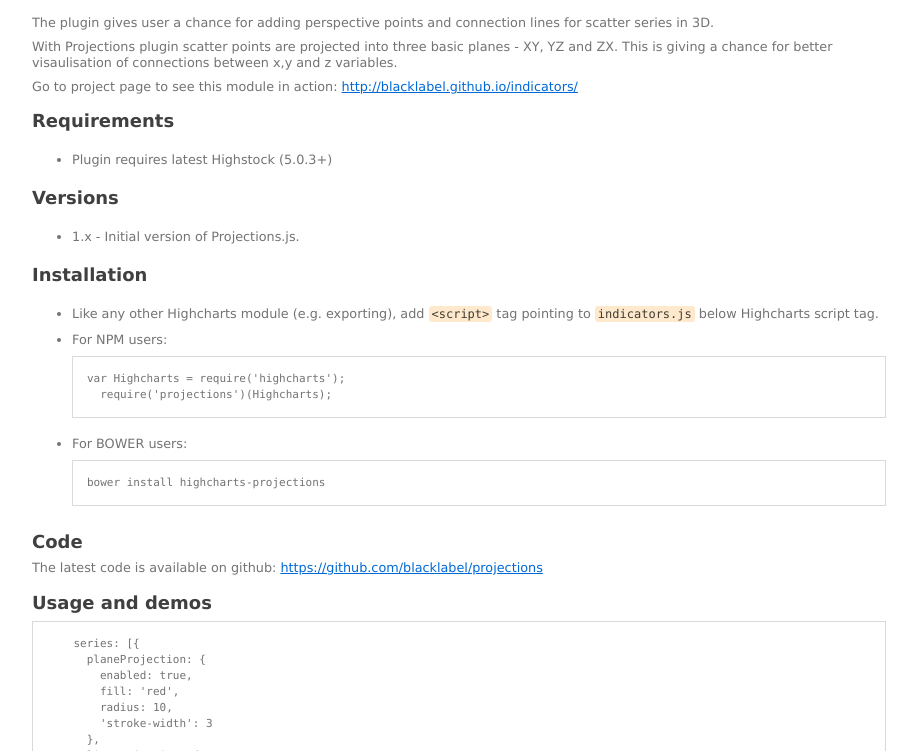
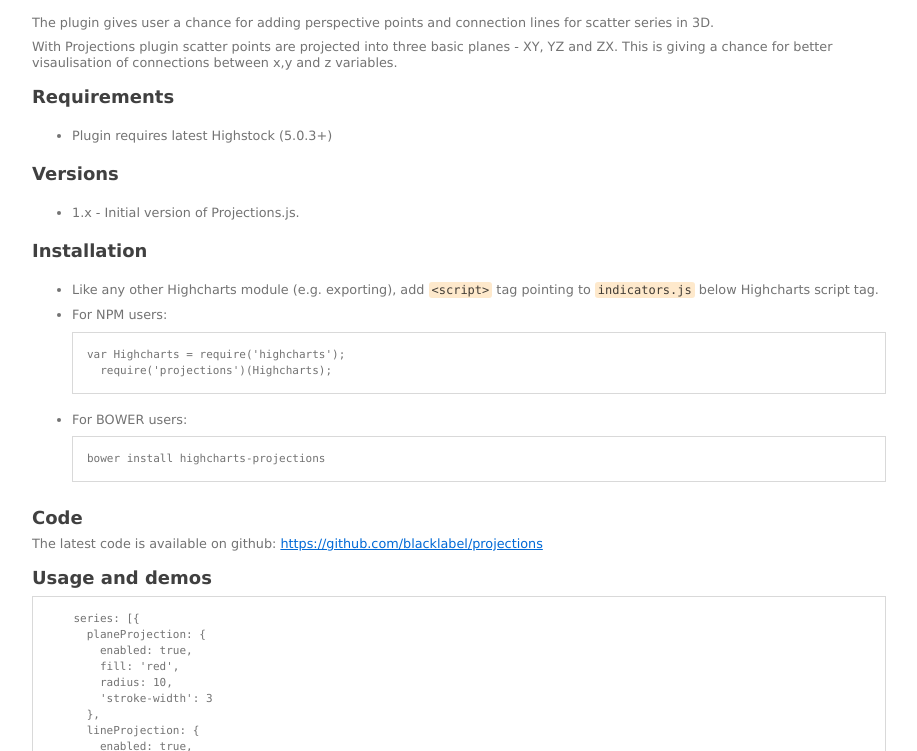
Before and after one commit to blacklabel/projections, a website: page index.html in a window 1280 px wide. Shown: the part 49-800 px from the top of the page, without its empty margins (181-1098 px from the left). Drawn offline with Linux system fonts and the light colour scheme.

Commit message:
Uploaded README.md and index.html files.

```diff
--- a/index.html
+++ b/index.html
@@ -5,7 +5,6 @@
 <h1 id="projections-highcharts-3d-module">Projections - Highcharts-3D module</h1>
 <p>The plugin gives user a chance for adding perspective points and connection lines for scatter series in 3D. </p>
 <p>With Projections plugin scatter points are projected into three basic planes - XY, YZ and ZX. This is giving a chance for better visaulisation of connections between x,y and z variables.</p>
-<p>Go to project page to see this module in action: <a href="http://blacklabel.github.io/indicators/">http://blacklabel.github.io/indicators/</a></p>
 <h3 id="requirements">Requirements</h3>
 <ul>
 <li>Plugin requires latest Highstock (5.0.3+)</li>
```
Also changed, not shown: README.md.
